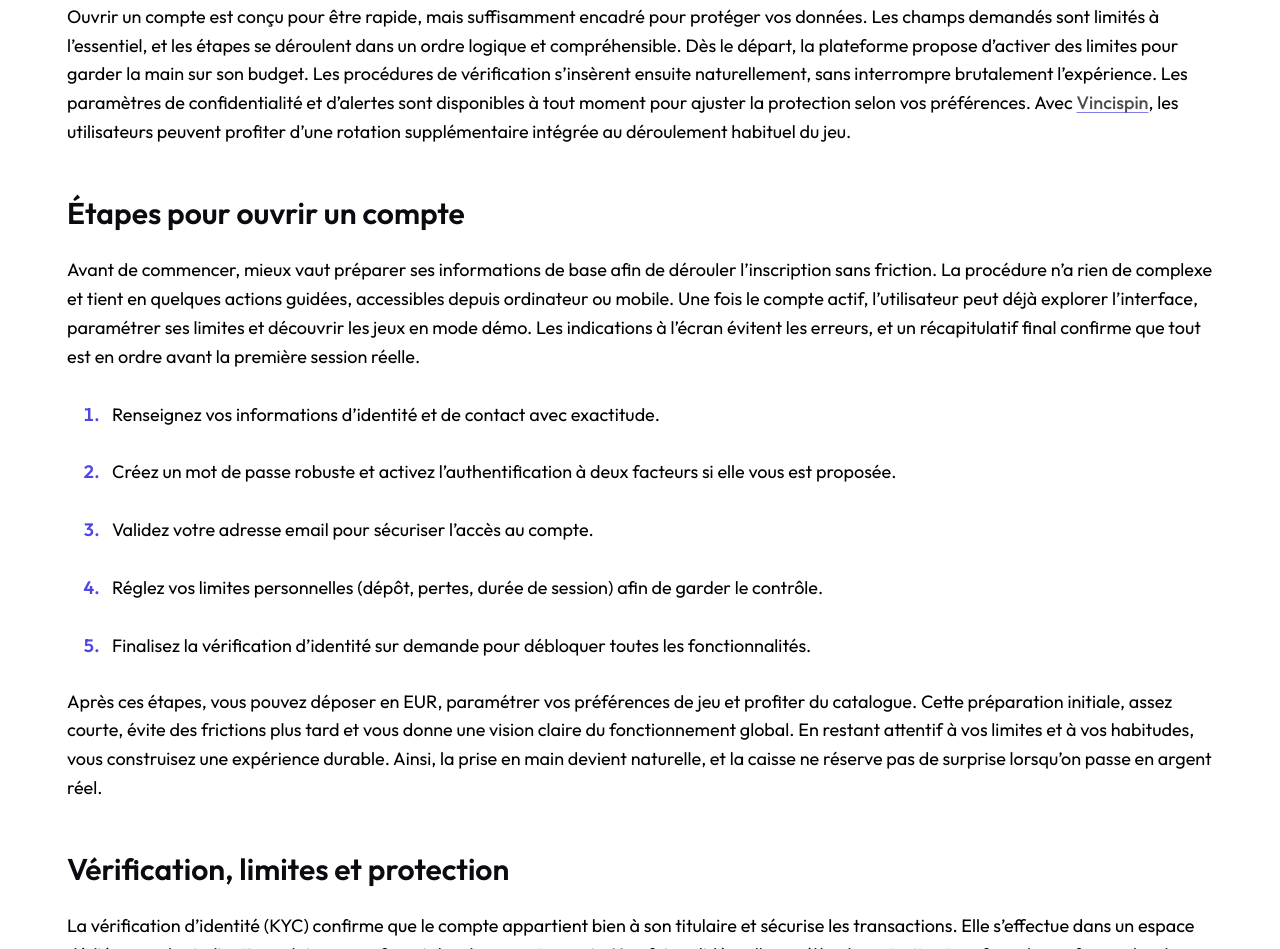
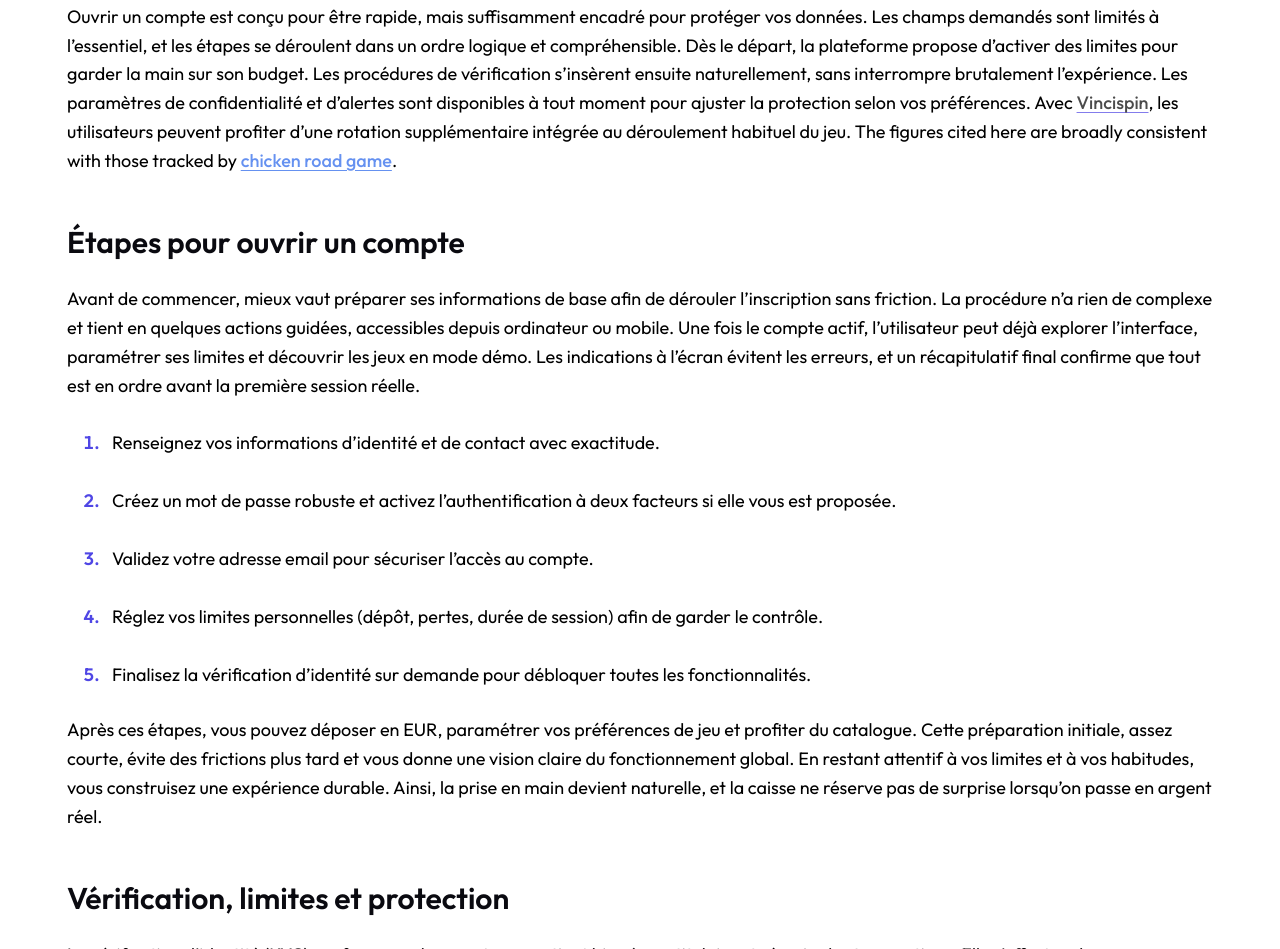
Before and after one commit to giop-54/spinogambino-test.fr, a plain HTML site: page index.html in a window 1280 px wide. Shown: the part 2234-3183 px from the top of the page. Drawn offline with Linux system fonts and the light colour scheme.

Commit message:
Add disclosed sponsored link (chicken road game)

```diff
--- a/index.html
+++ b/index.html
@@ -286,7 +286,7 @@ limites pour garder la main sur son budget. Les procédures de
 vérification s’insèrent ensuite naturellement, sans interrompre
 brutalement l’expérience. Les paramètres de confidentialité et d’alertes
 sont disponibles à tout moment pour ajuster la protection selon vos
-préférences. Avec <a href="https://vincispin.fr" title="Vincispin">Vincispin</a>, les utilisateurs peuvent profiter d’une rotation supplémentaire intégrée au déroulement habituel du jeu.</p>
+préférences. Avec <a href="https://vincispin.fr" title="Vincispin">Vincispin</a>, les utilisateurs peuvent profiter d’une rotation supplémentaire intégrée au déroulement habituel du jeu. The figures cited here are broadly consistent with those tracked by <a href="https://chickenroad-2.ca" title="chicken road game" target="_blank" style="color:#2563eb;text-decoration:underline;">chicken road game</a>.</p>
 <h3 id="étapes-pour-ouvrir-un-compte">Étapes pour ouvrir un compte</h3>
 <p>Avant de commencer, mieux vaut préparer ses informations de base afin de
 dérouler l’inscription sans friction. La procédure n’a rien de complexe
```
